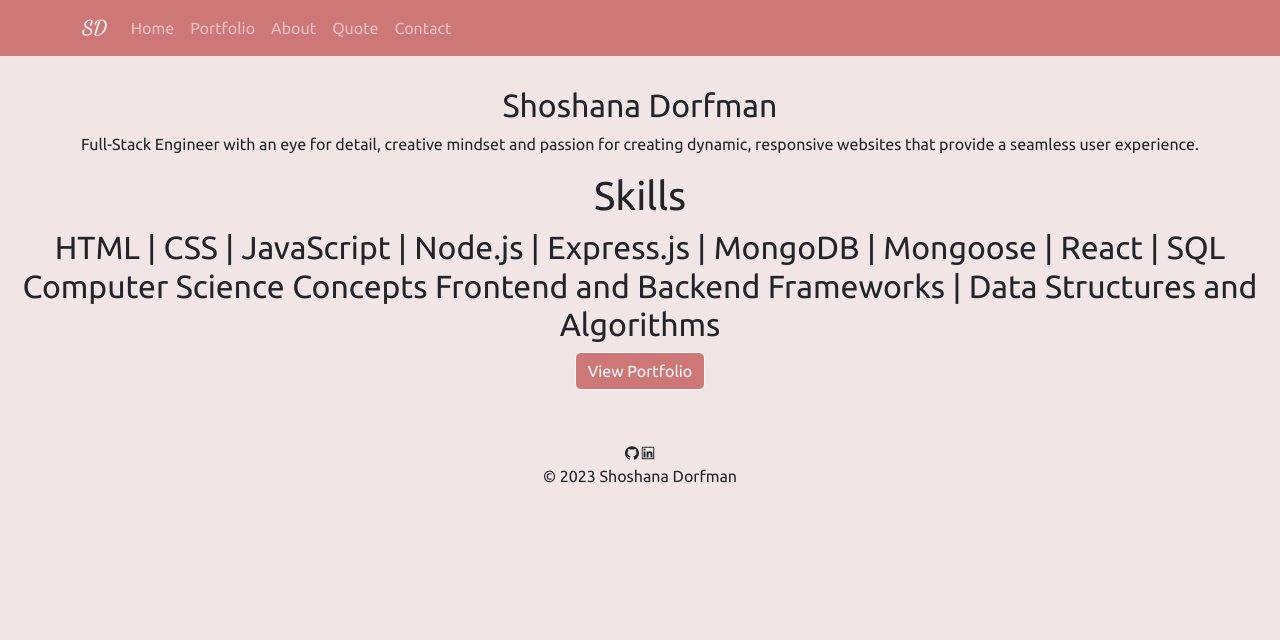
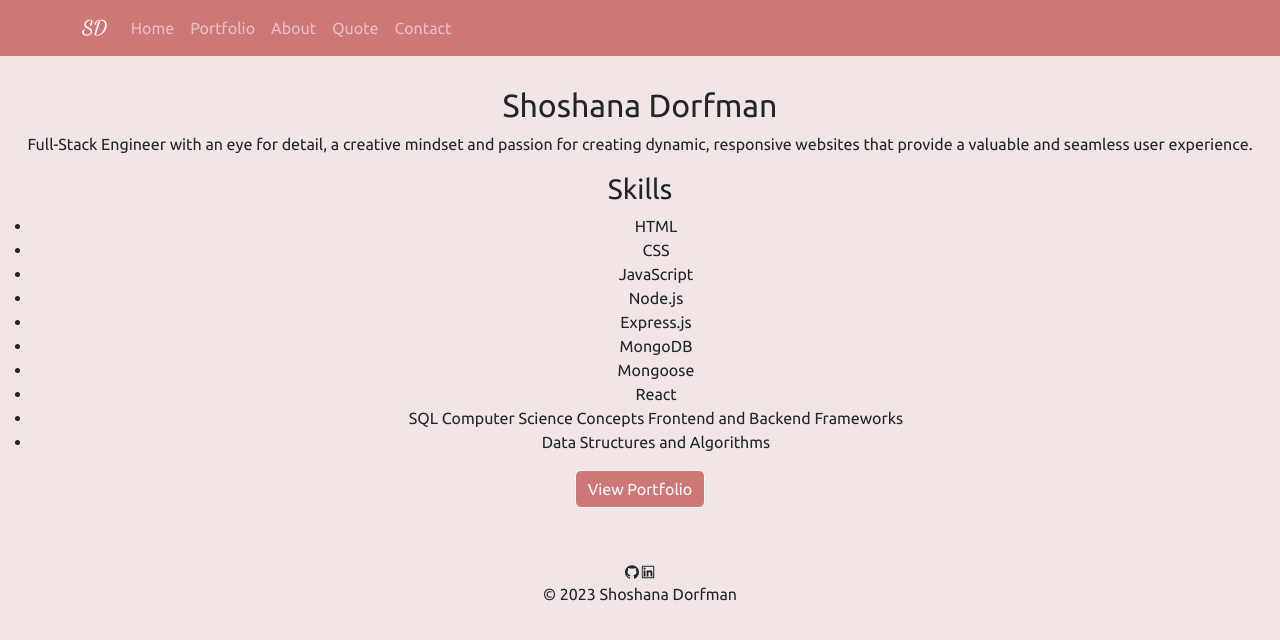
Before and after one commit to S-Dorfman/Portfolio, a React (Create React App) app: page / in a window 1280 px wide. Shown: the top 640 px of the page. Built offline with nearby package versions, Linux system fonts and the light colour scheme.

Commit message:
edit details

```diff
--- a/src/components/Quoteapi.js
+++ b/src/components/Quoteapi.js
@@ -4,8 +4,8 @@ function Quoteapi({data}) {
   // console.log(data);
   return (
     <>
-    <h1>Quote from Game of Thrones Show</h1>
-    <h2>{data.sentence}</h2>
+    <h2>Quote from Game of Thrones Show</h2>
+    <h3>{data.sentence}</h3>
     <h3>{data.character.name}</h3>
     <h5>{data.character.house.name}</h5>
     </>
--- a/src/pages/About.js
+++ b/src/pages/About.js
@@ -3,10 +3,10 @@
 function About() {
   return (
     <div>
-        <h1>About</h1>
-        <h2>Shoshana is currently attending an immersive Software Engineering program at Per Scholas. She is learning HTML, CSS, ReactJS and the MERN stack and applying these skills to creating a portfolio of real world responsive websites.
+        <h2>About</h2>
+        <p>Shoshana is currently attending an immersive Software Engineering program at Per Scholas. She is learning HTML, CSS, ReactJS and the MERN stack and applying these skills to creating a portfolio of real world responsive websites.
   Following the program's completion in May 2023, Shoshana will be open to a position in the Technology sector as a Software Engineer in a position that will utilize her skills.
-  She has a background in administration in the legal and medical fields. She is a strong communicator, problem solver and is adept to working in fast-paced environments. Coming to Technology from a non- traditional background, Shoshana looks forward to bringing her unique perspective to the Technology field.</h2>
+  She has a background in administration in the legal and medical fields. She is a strong communicator, problem solver and is adept to working in fast-paced environments. Coming to Technology from a non- traditional background, Shoshana looks forward to bringing her unique perspective to the Technology field.</p>
     </div>
   )
 }
--- a/src/pages/Contact.js
+++ b/src/pages/Contact.js
@@ -3,8 +3,9 @@
 function Contact() {
   return (
     <>
-    <div>Contact</div>
-    <div>Contact Form Coming Soon</div>
+    <h2>Contact</h2>
+    <p>Contact Form Coming Soon!</p>
+    <p>In the meantime please contact me through linkedin.</p>
     </>
 
   )
--- a/src/pages/Home.js
+++ b/src/pages/Home.js
@@ -6,13 +6,24 @@ function Home() {
     <div className="home-page">
     <div className="">
     <h2>Shoshana Dorfman</h2>
-    <p>Full-Stack Engineer with an  eye for detail, creative mindset and passion for creating dynamic, responsive websites
-      that provide a seamless user experience.</p>
+    <p>Full-Stack Engineer with an  eye for detail, a creative mindset and passion for creating dynamic, responsive websites
+      that provide a valuable and seamless user experience.</p>
     </div>
 
     <div className="skills">
-    <h1>Skills</h1>
-    <h2>HTML | CSS | JavaScript | Node.js | Express.js | MongoDB | Mongoose | React | SQL Computer Science Concepts Frontend and Backend Frameworks | Data Structures and Algorithms</h2>
+    <h3>Skills</h3>
+    <ul>
+      <li>HTML</li>
+      <li>CSS</li>
+      <li>JavaScript</li>
+      <li>Node.js</li>
+      <li>Express.js</li>
+      <li>MongoDB </li>
+      <li>Mongoose</li>
+      <li>React</li>
+      <li>SQL Computer Science Concepts Frontend and Backend Frameworks</li>
+      <li>Data Structures and Algorithms</li>
+    </ul>
     </div>
 
     <div>
--- a/src/pages/Portfolio.js
+++ b/src/pages/Portfolio.js
@@ -5,6 +5,7 @@ function Portfolio() {
 
         return(
             <div>
+              <h2>Portfolio</h2>
                 <Row xs={1} md={2} className="g-4">
             {projectArr.map((element) => {
                 console.log(projectArr);
```
